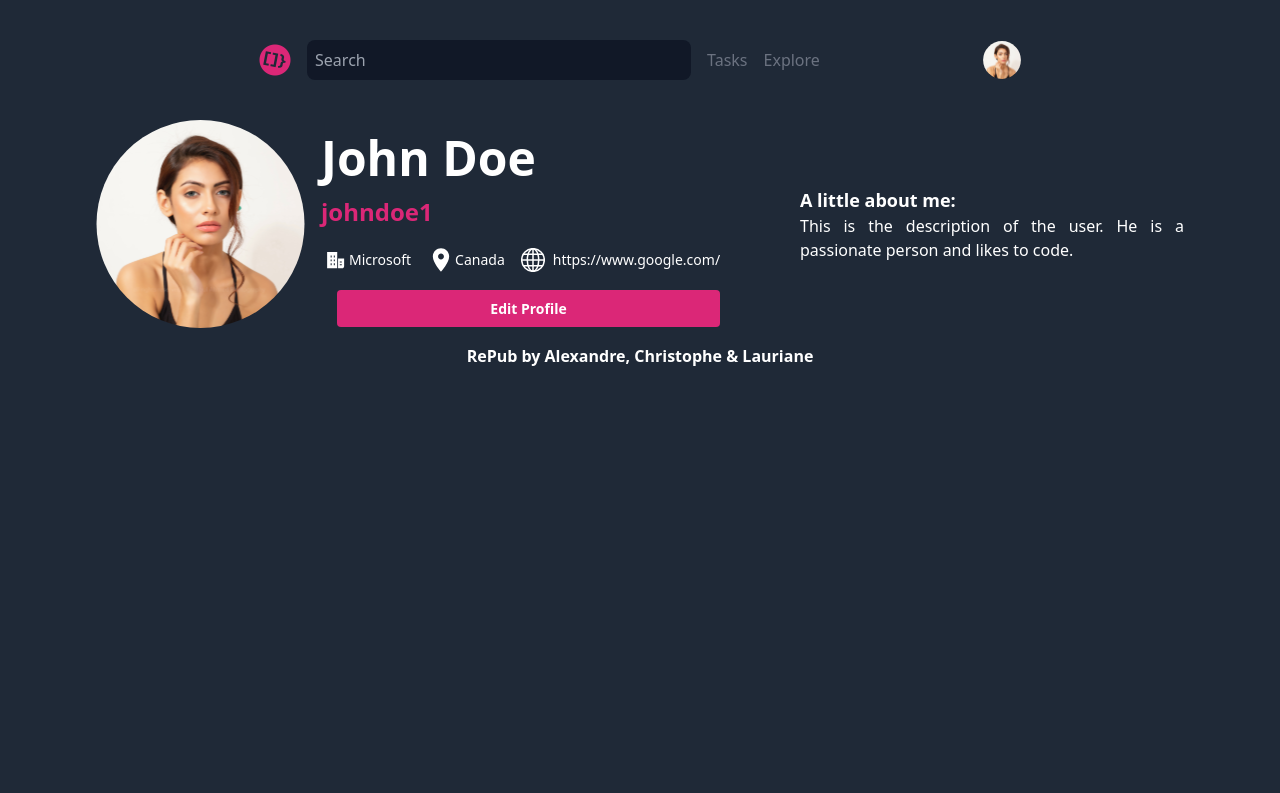
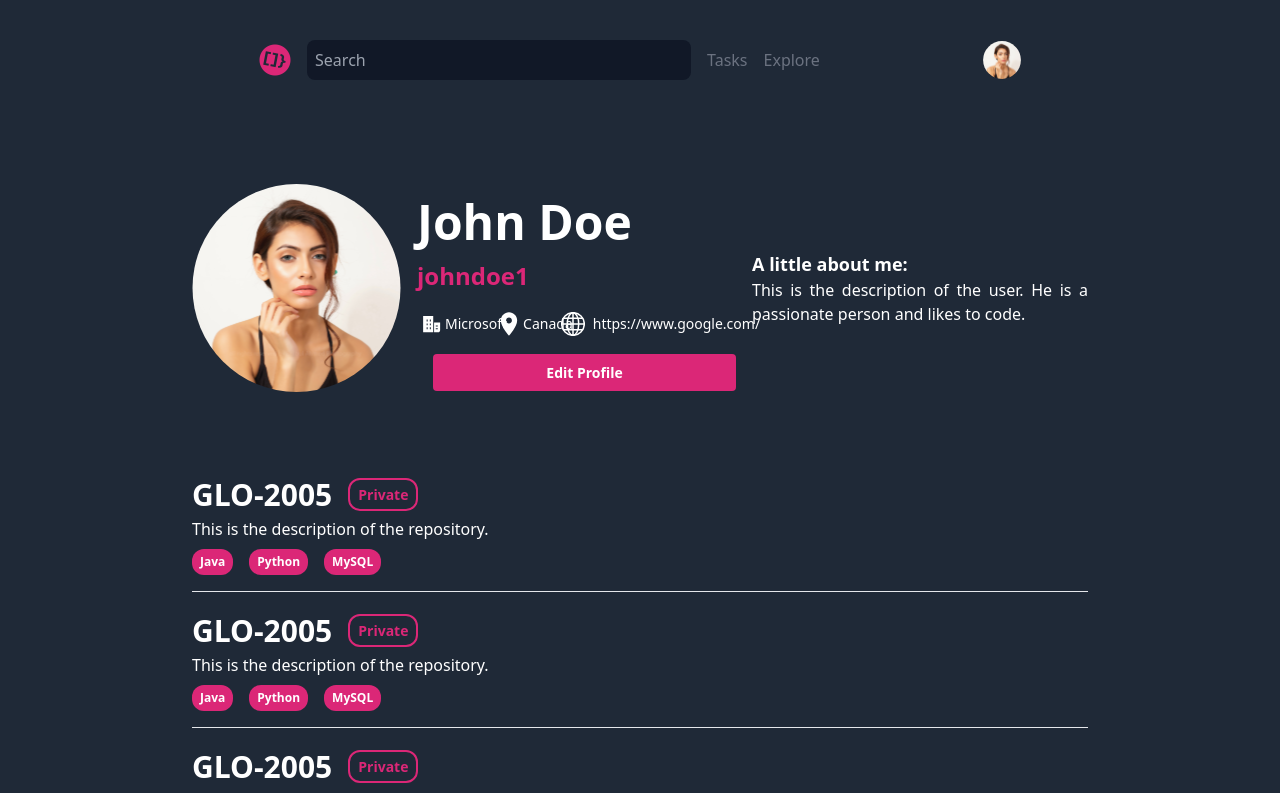
Before and after one commit to cduchesne1/GLO-2005-Repub, a Vue app in the folder frontend/: page /#/profile in a window 1280 px wide. Shown: the top 793 px of the page. Built offline with nearby package versions, Linux system fonts and the light colour scheme.

Commit message:
feat: finish static profile page UI

```diff
--- a/frontend/public/index.html
+++ b/frontend/public/index.html
@@ -5,11 +5,11 @@
     <meta http-equiv="X-UA-Compatible" content="IE=edge">
     <meta name="viewport" content="width=device-width,initial-scale=1.0">
     <link rel="icon" href="<%= BASE_URL %>favicon.ico">
-    <title><%= htmlWebpackPlugin.options.title %></title>
+    <title>RePub</title>
   </head>
   <body>
     <noscript>
-      <strong>We're sorry but <%= htmlWebpackPlugin.options.title %> doesn't work properly without JavaScript enabled. Please enable it to continue.</strong>
+      <strong>We're sorry but RePub doesn't work properly without JavaScript enabled. Please enable it to continue.</strong>
     </noscript>
     <div id="app"></div>
     <!-- built files will be auto injected -->
--- /dev/null
+++ b/frontend/src/components/RepositoryItem.vue
@@ -0,0 +1,23 @@
+<template>
+    <div class="flex flex-col border-b pb-4 mt-4">
+        <div class="flex items-center">
+            <h2 class="text-white font-bold text-3xl mr-4">GLO-2005</h2>
+            <div class="border-pink-600 text-pink-600 text-sm font-bold py-1 px-2 border-2 border-solid rounded-xl">Private</div>
+        </div>
+        <p class="text-white text-base text-justify">This is the description of the repository.</p>
+        <div class="flex mt-2">
+            <div v-for="tag in tags" :key="tag" class="bg-pink-600 text-white text-xs font-bold py-1 px-2 rounded-xl mr-4">
+                {{ tag }}
+            </div>
+        </div>
+    </div>
+</template>
+<script>
+export default {
+    data() {
+        return {
+            tags: ["Java", "Python", "MySQL"]
+        };
+    },
+}
+</script>
--- a/frontend/src/pages/ProfilePage.vue
+++ b/frontend/src/pages/ProfilePage.vue
@@ -1,7 +1,7 @@
 <template>
-  <div class="bg-gray-800 w-full h-full flex flex-col min-h-screen">
+  <div class="bg-gray-800 w-full flex flex-col min-h-screen">
     <LoggedTopBar />
-    <div class="flex px-24 justify-between items-center">
+    <div class="flex px-48 justify-between items-center my-16">
       <div class="flex">
         <img src="../assets/bigProfilePic.svg" />
         <div class="flex flex-col justify-center ml-4">
@@ -35,16 +35,26 @@
         <p class="text-white text-base max-w-sm text-justify">This is the description of the user. He is a passionate person and likes to code.</p>
       </div>
     </div>
-    <FooterComponent />
+    <div class="px-48">
+      <RepositoryItem v-for="repository in repositories" :key="repository"/>
+    </div>
+    <FooterComponent class="mt-8"/>
   </div>
 </template>
 <script>
 import LoggedTopBar from "@/components/LoggedTopBar";
 import FooterComponent from "@/components/FooterComponent";
+import RepositoryItem from "@/components/RepositoryItem";
 export default {
   components: {
     LoggedTopBar,
     FooterComponent,
+    RepositoryItem,
+  },
+  data() {
+    return {
+      repositories: ["1", "2", "3", "4", "5", "6"],
+    };
   },
 };
 </script>
```
